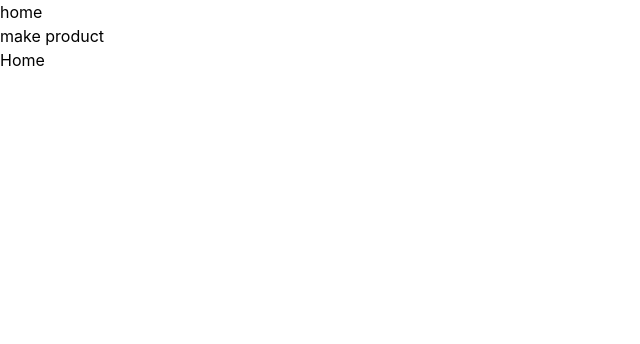
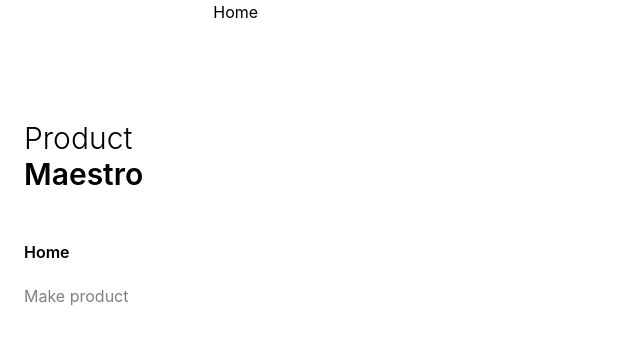
Before and after one commit to dongree/ProductMaestro, a React (Create React App) app: page / in a window 1280 px wide. Shown: the top 344 px of the page, without its empty margins (0-640 px from the left). Built offline with nearby package versions, Linux system fonts and the light colour scheme.

Commit message:
create navbar

```diff
--- a/src/App.css
+++ /dev/null
@@ -1,38 +0,0 @@
-.App {
-  text-align: center;
-}
-
-.App-logo {
-  height: 40vmin;
-  pointer-events: none;
-}
-
-@media (prefers-reduced-motion: no-preference) {
-  .App-logo {
-    animation: App-logo-spin infinite 20s linear;
-  }
-}
-
-.App-header {
-  background-color: #282c34;
-  min-height: 100vh;
-  display: flex;
-  flex-direction: column;
-  align-items: center;
-  justify-content: center;
-  font-size: calc(10px + 2vmin);
-  color: white;
-}
-
-.App-link {
-  color: #61dafb;
-}
-
-@keyframes App-logo-spin {
-  from {
-    transform: rotate(0deg);
-  }
-  to {
-    transform: rotate(360deg);
-  }
-}
--- a/src/App.js
+++ b/src/App.js
@@ -1,10 +1,9 @@
 import { Outlet } from 'react-router-dom';
-import './App.css';
 import Nav from './components/Nav';
 
 function App() {
   return (
-    <div>
+    <div className="flex h-full">
       <Nav />
       <Outlet />
     </div>
--- a/src/components/Nav.jsx
+++ b/src/components/Nav.jsx
@@ -1,13 +1,38 @@
 import React from 'react';
-import { useNavigate } from 'react-router-dom';
+import { NavLink } from 'react-router-dom';
 
 export default function Nav() {
-  const navigate = useNavigate();
-
   return (
-    <nav>
-      <div onClick={() => navigate('/', {})}>home</div>
-      <div onClick={() => navigate('/add', {})}>make product</div>
+    <nav className=" basis-1/6 p-6">
+      <div className="mt-24">
+        <p className="text-3xl font-light">Product</p>
+        <p className="text-3xl font-semibold">Maestro</p>
+      </div>
+      <ul className="mt-12 font">
+        <NavLink
+          style={({ isActive }) => {
+            return {
+              fontWeight: isActive ? '600' : '',
+              color: isActive ? 'black' : 'gray',
+            };
+          }}
+          exact
+          to="/"
+        >
+          <li className="my-5">Home</li>
+        </NavLink>
+        <NavLink
+          style={({ isActive }) => {
+            return {
+              fontWeight: isActive ? '600' : '',
+              color: isActive ? 'black' : 'gray',
+            };
+          }}
+          to="/add"
+        >
+          <li className="my-5">Make product</li>
+        </NavLink>
+      </ul>
     </nav>
   );
 }
--- a/src/index.css
+++ b/src/index.css
@@ -16,6 +16,11 @@ code {
     monospace;
 }
 
+#root {
+  width: 100%;
+  height: 100vh;
+}
+
 * {
   box-sizing: border-box;
 }
```
